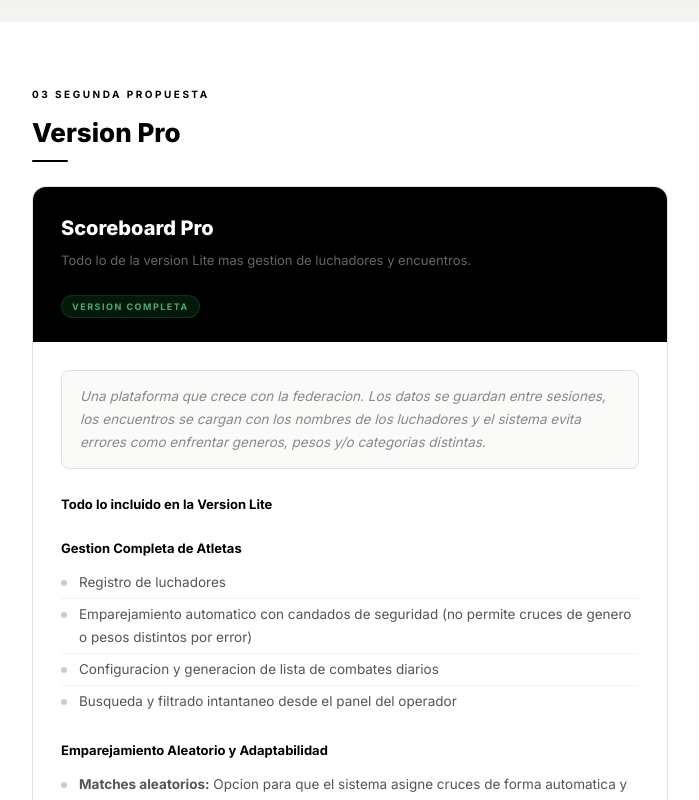
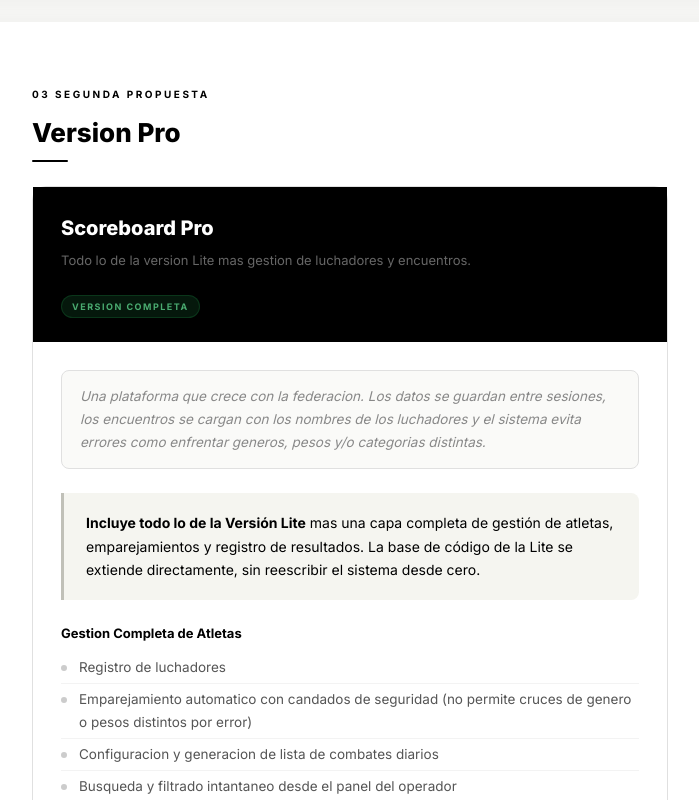
Before and after one commit to iKennedy55/scoreboard, a plain HTML site: page propuesta_scoreboard.html in a window 1280 px wide. Shown: the part 3625-4425 px from the top of the page, without its empty margins (290-989 px from the left). Drawn offline with Linux system fonts and the light colour scheme.

Commit message:
Fix Pro card blank space and remove overflow:hidden from card

```diff
--- a/propuesta_scoreboard.html
+++ b/propuesta_scoreboard.html
@@ -235,7 +235,6 @@
         .card {
             border: 1px solid var(--border);
             border-radius: 14px;
-            overflow: hidden;
             margin-bottom: 40px;
         }
 
@@ -1249,8 +1248,10 @@
                     los encuentros se cargan con los nombres de los luchadores y el sistema evita errores como enfrentar
                     generos, pesos y/o categorias distintas.</p>
 
-                <div class="feat-group">
-                    <p class="feat-title">Todo lo incluido en la Version Lite</p>
+                <div class="context-box" style="margin-bottom: 22px;">
+                    <strong>Incluye todo lo de la Versión Lite</strong> mas una capa completa de gestión de atletas,
+                    emparejamientos y registro de resultados. La base de código de la Lite se extiende directamente, sin
+                    reescribir el sistema desde cero.
                 </div>
 
                 <div class="feat-group">
```
